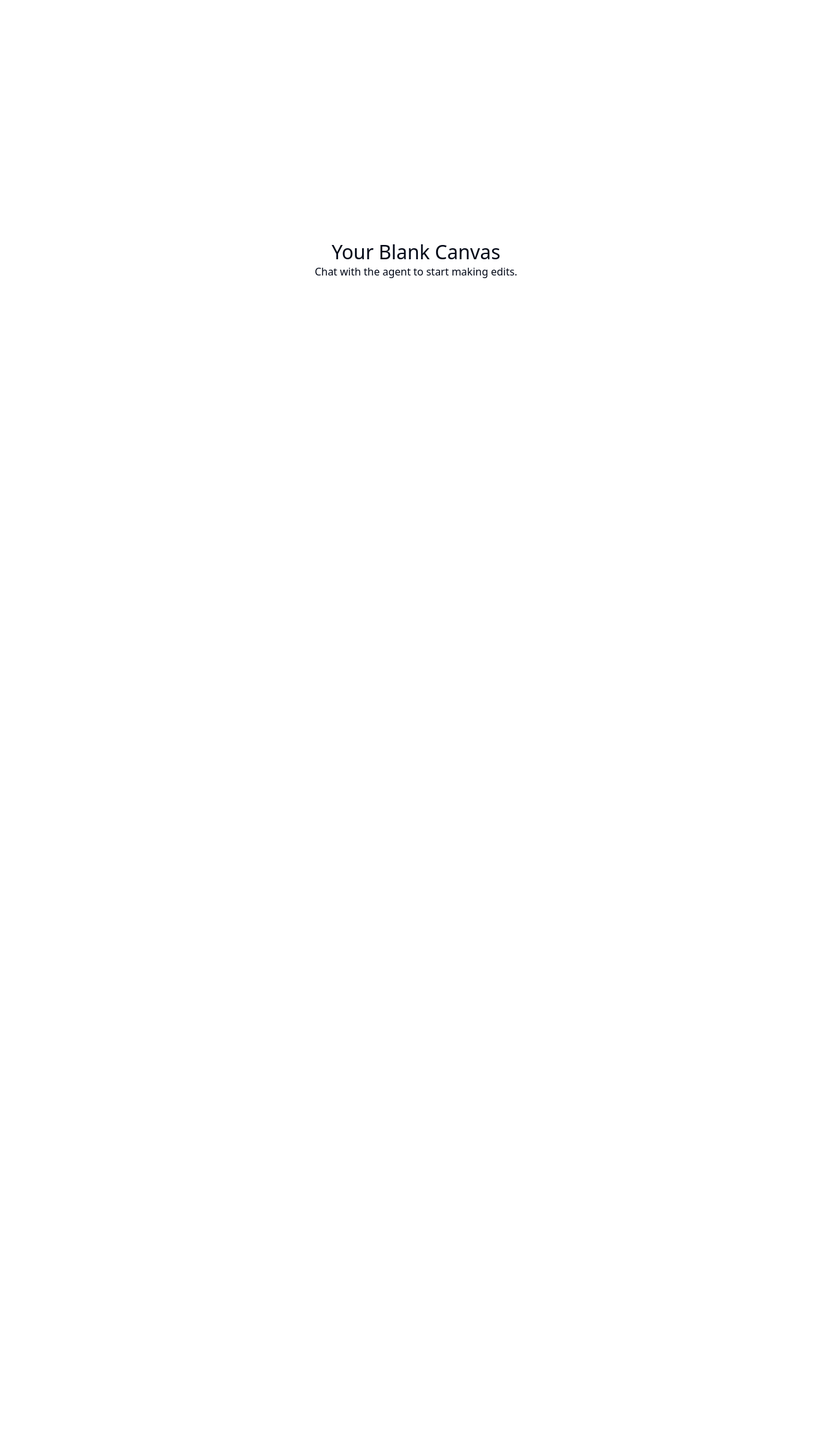
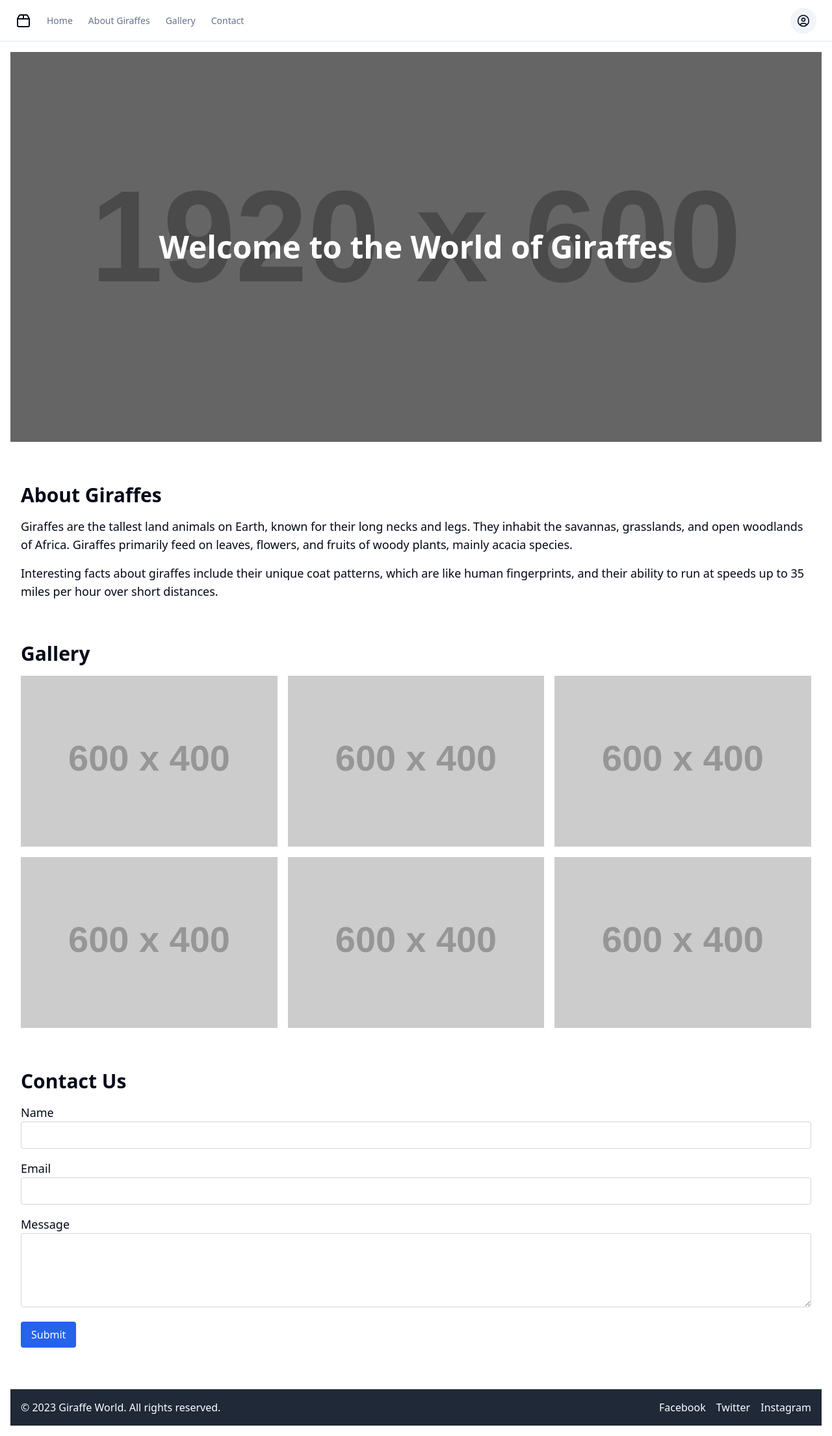
Before and after one commit to GPT-Engineer-App-Dev/giraffe-landing, a React (Vite) app: page / in a window 1280 px wide. Shown: the whole page at 65% size. Before the commit the page ends 800 px from the top, so only its background shows below. Built offline with nearby package versions, Linux system fonts and the light colour scheme.

Commit message:
Create initial landing page about giraffes with header, about, gallery, contact sections, and footer.

```diff
--- a/src/App.jsx
+++ b/src/App.jsx
@@ -1,17 +1,32 @@
 import { Toaster } from "@/components/ui/sonner";
 import { TooltipProvider } from "@/components/ui/tooltip";
 import { QueryClient, QueryClientProvider } from "@tanstack/react-query";
-import { Home } from "lucide-react";
+import { Home, Info, Image, Mail } from "lucide-react";
 import { Route, BrowserRouter as Router, Routes } from "react-router-dom";
-import Layout from "./layouts/default"; // available: default, navbar, sidebar
+import Layout from "./layouts/navbar"; // Use the navbar layout
 import Index from "./pages/Index.jsx";
 const queryClient = new QueryClient();
 
 export const navItems = [
   {
-    title: "Home", // Feel free to change this to your liking
+    title: "Home",
     to: "/",
     icon: <Home className="h-4 w-4" />,
+  },
+  {
+    title: "About Giraffes",
+    to: "/about",
+    icon: <Info className="h-4 w-4" />,
+  },
+  {
+    title: "Gallery",
+    to: "/gallery",
+    icon: <Image className="h-4 w-4" />,
+  },
+  {
+    title: "Contact",
+    to: "/contact",
+    icon: <Mail className="h-4 w-4" />,
   },
 ];
 
--- a/src/layouts/navbar.jsx
+++ b/src/layouts/navbar.jsx
@@ -35,13 +35,12 @@ const DesktopNav = () => (
       className="flex items-center gap-2 text-lg font-semibold md:text-base"
     >
       <Package2 className="h-6 w-6" />
-      <span className="sr-only">Acme Inc</span>
+      <span className="sr-only">Giraffe World</span>
     </NavItem>
-    {navItems.map((item) => (
-      <NavItem key={item.to} to={item.to}>
-        {item.title}
-      </NavItem>
-    ))}
+    <NavItem to="/home">Home</NavItem>
+    <NavItem to="/about-giraffes">About Giraffes</NavItem>
+    <NavItem to="/gallery">Gallery</NavItem>
+    <NavItem to="/contact">Contact</NavItem>
   </nav>
 );
 
@@ -60,13 +59,12 @@ const MobileNav = () => (
           className="flex items-center gap-2 text-lg font-semibold"
         >
           <Package2 className="h-6 w-6" />
-          <span className="sr-only">Acme Inc</span>
+      <span className="sr-only">Giraffe World</span>
         </NavItem>
-        {navItems.map((item) => (
-          <NavItem key={item.to} to={item.to}>
-            {item.title}
-          </NavItem>
-        ))}
+        <NavItem to="/home">Home</NavItem>
+        <NavItem to="/about-giraffes">About Giraffes</NavItem>
+        <NavItem to="/gallery">Gallery</NavItem>
+        <NavItem to="/contact">Contact</NavItem>
       </nav>
     </SheetContent>
   </Sheet>
--- a/src/pages/Index.jsx
+++ b/src/pages/Index.jsx
@@ -1,10 +1,75 @@
-// Update this page (the content is just a fallback if you fail to update the page)
+import React from "react";
 
 const Index = () => {
   return (
-    <div className="text-center">
-      <h1 className="text-3xl">Your Blank Canvas</h1>
-      <p>Chat with the agent to start making edits.</p>
+    <div className="space-y-16">
+      {/* Header Section */}
+      <header className="relative w-full h-[600px]">
+        <img
+          src="https://placehold.co/1920x600"
+          alt="Giraffe Hero"
+          className="object-cover w-full h-full"
+        />
+        <div className="absolute inset-0 flex items-center justify-center bg-black bg-opacity-50">
+          <h1 className="text-5xl font-bold text-white">Welcome to the World of Giraffes</h1>
+        </div>
+      </header>
+
+      {/* About Section */}
+      <section className="container mx-auto px-4">
+        <h2 className="text-3xl font-bold mb-4">About Giraffes</h2>
+        <p className="text-lg">
+          Giraffes are the tallest land animals on Earth, known for their long necks and legs. They inhabit the savannas, grasslands, and open woodlands of Africa. Giraffes primarily feed on leaves, flowers, and fruits of woody plants, mainly acacia species.
+        </p>
+        <p className="text-lg mt-4">
+          Interesting facts about giraffes include their unique coat patterns, which are like human fingerprints, and their ability to run at speeds up to 35 miles per hour over short distances.
+        </p>
+      </section>
+
+      {/* Gallery Section */}
+      <section className="container mx-auto px-4">
+        <h2 className="text-3xl font-bold mb-4">Gallery</h2>
+        <div className="grid grid-cols-1 sm:grid-cols-2 md:grid-cols-3 gap-4">
+          <img src="https://placehold.co/600x400" alt="Giraffe 1" className="w-full h-auto" />
+          <img src="https://placehold.co/600x400" alt="Giraffe 2" className="w-full h-auto" />
+          <img src="https://placehold.co/600x400" alt="Giraffe 3" className="w-full h-auto" />
+          <img src="https://placehold.co/600x400" alt="Giraffe 4" className="w-full h-auto" />
+          <img src="https://placehold.co/600x400" alt="Giraffe 5" className="w-full h-auto" />
+          <img src="https://placehold.co/600x400" alt="Giraffe 6" className="w-full h-auto" />
+        </div>
+      </section>
+
+      {/* Contact Section */}
+      <section className="container mx-auto px-4">
+        <h2 className="text-3xl font-bold mb-4">Contact Us</h2>
+        <form className="space-y-4">
+          <div>
+            <label htmlFor="name" className="block text-lg font-medium">Name</label>
+            <input type="text" id="name" name="name" className="w-full p-2 border border-gray-300 rounded" required />
+          </div>
+          <div>
+            <label htmlFor="email" className="block text-lg font-medium">Email</label>
+            <input type="email" id="email" name="email" className="w-full p-2 border border-gray-300 rounded" required />
+          </div>
+          <div>
+            <label htmlFor="message" className="block text-lg font-medium">Message</label>
+            <textarea id="message" name="message" className="w-full p-2 border border-gray-300 rounded" rows="4" required></textarea>
+          </div>
+          <button type="submit" className="px-4 py-2 bg-blue-600 text-white rounded">Submit</button>
+        </form>
+      </section>
+
+      {/* Footer */}
+      <footer className="bg-gray-800 text-white py-4">
+        <div className="container mx-auto px-4 flex justify-between items-center">
+          <p>&copy; 2023 Giraffe World. All rights reserved.</p>
+          <div className="space-x-4">
+            <a href="#" className="hover:text-gray-400">Facebook</a>
+            <a href="#" className="hover:text-gray-400">Twitter</a>
+            <a href="#" className="hover:text-gray-400">Instagram</a>
+          </div>
+        </div>
+      </footer>
     </div>
   );
 };
```
